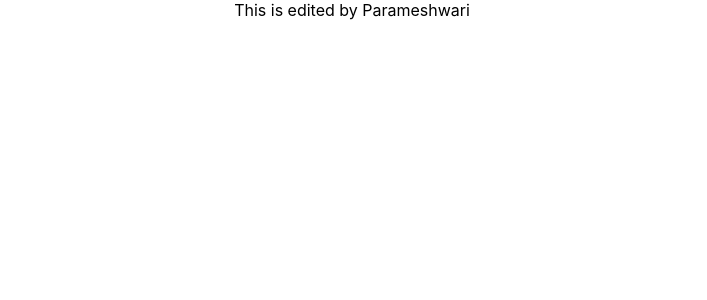
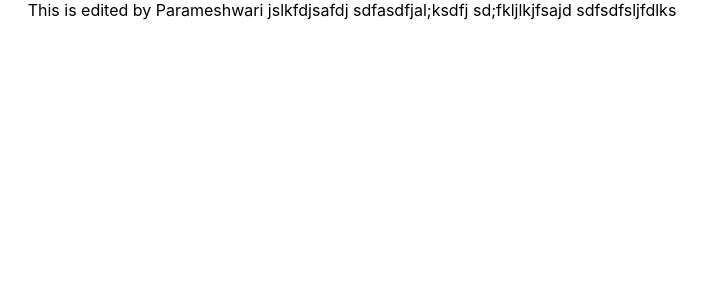
Before and after one commit to 44donin/farmrep, a React (Create React App) app: page / in a window 1280 px wide. Shown: the top 300 px of the page, without its empty margins (288-995 px from the left). Built offline with nearby package versions, Linux system fonts and the light colour scheme.

Commit message:
Update App.js

```diff
--- a/src/App.js
+++ b/src/App.js
@@ -5,6 +5,10 @@ function App() {
   return (
     <div className="App">
         This is edited by Parameshwari
+        jslkfdjsafdj
+    sdfasdfjal;ksdfj
+    sd;fkljlkjfsajd
+    sdfsdfsljfdlks
 
     </div>
   );
```
